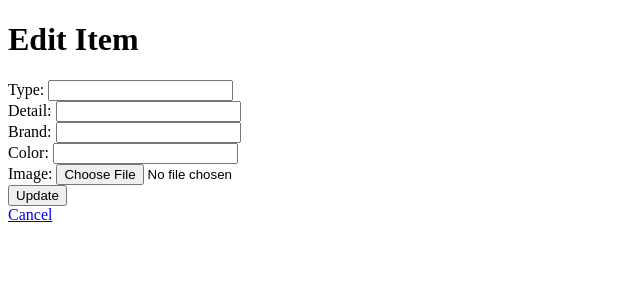
After one commit to whqtker/CyberCloset, a Flask app: template templates/edit_my.html in a window 1280 px wide. The commit adds this page. Shown: the top 300 px of the page, without its empty margins (0-640 px from the left). Run offline with Flask 3, Linux system fonts and the light colour scheme; the template is opened without the code that fills it, so the values that code supplies are empty.

Commit message:
my, outfit 수정 구현

```diff
--- a/app.py
+++ b/app.py
@@ -149,5 +149,73 @@ def like_outfit():
     except Exception as e:
         return jsonify({'error': str(e)}), 500
 
+@app.route('/edit_my/<string:item_id>')
+def edit_my_item(item_id):
+    item = my.find_one({'_id': ObjectId(item_id)})
+    return render_template('edit_my.html', item=item)
+
+@app.route('/update_my/<string:item_id>', methods=['POST'])
+def update_my_item(item_id):
+    type = request.form['type']
+    detail = request.form['detail']
+    brand = request.form['brand']
+    color = request.form['color']
+    image = request.files.get('image', None)
+
+    data = {
+        'type': type,
+        'detail': detail,
+        'brand': brand,
+        'color': color
+    }
+
+    if image:
+        # 이미지 파일 저장
+        image_filename = f"{uuid.uuid4()}_{image.filename}"
+        image.save(os.path.join('static', image_filename))
+        data['image'] = image_filename
+
+    # MongoDB에 데이터 업데이트
+    my.update_one({'_id': ObjectId(item_id)}, {'$set': data})
+
+    return redirect(url_for('show_my'))
+
+@app.route('/edit_outfit/<string:outfit_id>')
+def edit_outfit(outfit_id):
+    outfit_entry = outfit.find_one({'_id': ObjectId(outfit_id)})
+    return render_template('edit_outfit.html', outfit=outfit_entry)
+
+@app.route('/update_outfit/<string:outfit_id>', methods=['POST'])
+def update_outfit(outfit_id):
+    try:
+        # Parse the outfit data from the form
+        outfit_data = []
+        for key in request.form:
+            if key.startswith('outfit'):
+                index = int(key.split('[')[1].split(']')[0])
+                field = key.split('[')[2].split(']')[0]
+                while len(outfit_data) <= index:
+                    outfit_data.append({})
+                outfit_data[index][field] = request.form[key]
+
+        image = request.files.get('image', None)
+
+        data = {
+            'outfit': outfit_data
+        }
+
+        if image:
+            # Save the image file
+            image_filename = f"{uuid.uuid4()}_{image.filename}"
+            image.save(os.path.join('static', image_filename))
+            data['image'] = image_filename
+
+        # Update the MongoDB document
+        outfit.update_one({'_id': ObjectId(outfit_id)}, {'$set': data})
+
+        return redirect(url_for('show_outfit'))
+    except Exception as e:
+        return jsonify({"message": f"오류 발생: {str(e)}"}), 500
+
 if __name__ == '__main__':
     app.run(debug=True)
--- /dev/null
+++ b/templates/edit_my.html
@@ -0,0 +1,23 @@
+<!DOCTYPE html>
+<html>
+<head>
+    <title>Edit Item</title>
+</head>
+<body>
+    <h1>Edit Item</h1>
+    <form action="{{ url_for('update_my_item', item_id=item._id) }}" method="post" enctype="multipart/form-data">
+        <label for="type">Type:</label>
+        <input type="text" id="type" name="type" value="{{ item.type }}" required><br>
+        <label for="detail">Detail:</label>
+        <input type="text" id="detail" name="detail" value="{{ item.detail }}" required><br>
+        <label for="brand">Brand:</label>
+        <input type="text" id="brand" name="brand" value="{{ item.brand }}" required><br>
+        <label for="color">Color:</label>
+        <input type="text" id="color" name="color" value="{{ item.color }}" required><br>
+        <label for="image">Image:</label>
+        <input type="file" id="image" name="image"><br>
+        <button type="submit">Update</button>
+    </form>
+    <a href="/show_my">Cancel</a>
+</body>
+</html>
--- a/templates/show_my.html
+++ b/templates/show_my.html
@@ -31,6 +31,7 @@
                     {% endif %}
                 </td>
                 <td>
+                    <a href="{{ url_for('edit_my_item', item_id=item._id) }}">수정</a>
                     <button class="delete-btn" data-id="{{ item._id }}">삭제</button>
                 </td>
             </tr>
--- a/templates/show_outfit.html
+++ b/templates/show_outfit.html
@@ -40,6 +40,7 @@
     <hr>
     <button type="button" class="like-btn" data-id="{{ outfit_entry._id }}" data-liked="false">좋아요</button>
     <button type="button" class="delete-outfit-btn" data-id="{{ outfit_entry._id }}">Outfit 삭제</button>
+    <a href="{{ url_for('edit_outfit', outfit_id=outfit_entry._id) }}" class="btn btn-primary">수정</a>
     {% endfor %}
     <a href="/" class="btn btn-secondary">돌아가기</a>
     <script type="module" src="./static/script_outfit.js"></script>
```
Also changed, not shown: templates/edit_outfit.html (added, +29 -0 lines), static/0bb98a01-dd07-41bf-955f-9b348ce76b13_aa.jpeg (added), static/a7df5549-06ce-45a1-884d-afef1bd9a12a_aa.jpeg (added).
